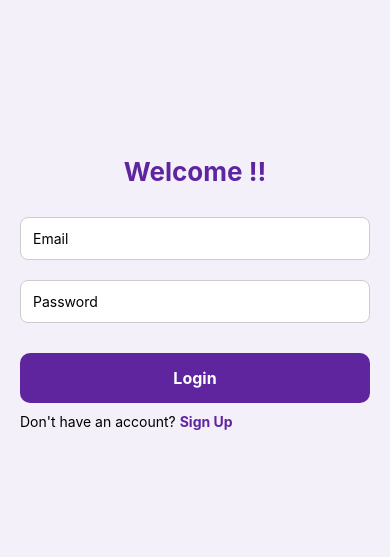
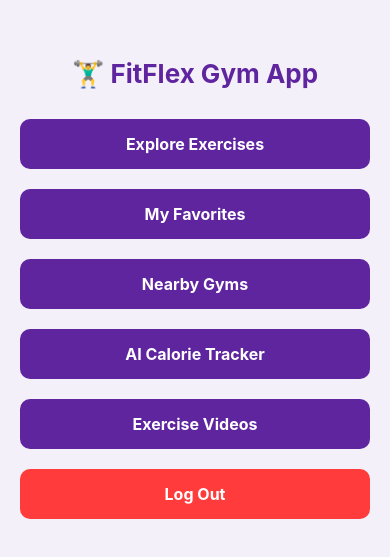
Before and after one commit to robua221/FitFlexApp, a React Native app: screen /Home in a window 390 px wide. Shown: the part 129-686 px from the top of the page. Built offline with nearby package versions, Linux system fonts and the light colour scheme; no server answers.

Commit message:
remove maintabs

```diff
--- a/navigation/AppNavigator.js
+++ b/navigation/AppNavigator.js
@@ -2,12 +2,14 @@ import React from 'react';
 import { NavigationContainer } from '@react-navigation/native';
 import { createStackNavigator } from '@react-navigation/stack';
 
+import HomeScreen from '../screens/HomeScreen';
+import ExploreScreen from '../screens/ExploreScreen';
+import FavoritesScreen from '../screens/FavoritesScreen';
+import NearbyGymsScreen from '../screens/NearbyGymsScreen';
+import AIAssistant from '../screens/AIAssistant';
+import ExerciseVideosScreen from '../screens/ExerciseVideosScreen';
 import LoginScreen from '../screens/LoginScreen';
 import SignupScreen from '../screens/SignupScreen';
-import MainTabs from './MainTabs';
-import AIAssistant from '../screens/AIAssistant';
-import ExerciseVideosScreen from '../screens/ExerciseVideosScreen';
-import ExploreScreen from '../screens/ExploreScreen'; // optional
 
 const Stack = createStackNavigator();
 
@@ -16,14 +18,22 @@ export default function AppNavigator() {
     <NavigationContainer>
       <Stack.Navigator
         initialRouteName="Login"
-        screenOptions={{ headerShown: false }} // hides all headers globally
+        screenOptions={{
+          headerShown: false,   // No header on any screen
+          gestureEnabled: true,  // Enable swipe gestures
+        }}
       >
+        {/* Authentication */}
         <Stack.Screen name="Login" component={LoginScreen} />
         <Stack.Screen name="Signup" component={SignupScreen} />
-        <Stack.Screen name="MainTabs" component={MainTabs} />
+
+        {/* Main Screens */}
+        <Stack.Screen name="Home" component={HomeScreen} />
+        <Stack.Screen name="Explore" component={ExploreScreen} />
+        <Stack.Screen name="Favorites" component={FavoritesScreen} />
+        <Stack.Screen name="NearbyGyms" component={NearbyGymsScreen} />
         <Stack.Screen name="AIAssistant" component={AIAssistant} />
         <Stack.Screen name="ExerciseVideos" component={ExerciseVideosScreen} />
-        <Stack.Screen name="Explore" component={ExploreScreen} />
       </Stack.Navigator>
     </NavigationContainer>
   );
--- a/screens/AIAssistant.js
+++ b/screens/AIAssistant.js
@@ -39,7 +39,7 @@ export default function AIAssistant() {
 
   return (
     <ScrollView style={styles.container} contentContainerStyle={{ paddingBottom: 50 }}>
-      <Text style={styles.title}>🍎 AI Calorie Tracker</Text>
+      <Text style={styles.title}>🍎 AI Assistant</Text>
       <TextInput
         placeholder="Type your meal or workout..."
         placeholderTextColor="#aaa"
--- a/screens/ExerciseVideosScreen.js
+++ b/screens/ExerciseVideosScreen.js
@@ -51,7 +51,7 @@ export default function ExerciseVideosScreen({ route }) {
       ) : (
         <>
           <TouchableOpacity style={styles.backButton} onPress={resetSearch}>
-            <Text style={{ color: '#fff', fontWeight: 'bold' }}>← Back</Text>
+            <Text style={{ color: '#fff', fontWeight: 'bold'  }}>← Back</Text>
           </TouchableOpacity>
           <WebView
             source={{ uri: url }}
@@ -66,7 +66,7 @@ export default function ExerciseVideosScreen({ route }) {
 }
 
 const styles = StyleSheet.create({
-  container: { flex: 1, backgroundColor: COLORS.background, padding: 20 },
+  container: { flex: 1, backgroundColor: COLORS.background, padding: 20 , marginTop:30},
   input: {
     backgroundColor: '#222',
     color: '#fff',
@@ -85,7 +85,8 @@ const styles = StyleSheet.create({
     backgroundColor: '#6E44FF',
     padding: 10,
     borderRadius: 8,
-    alignItems: 'center',
+    alignItems: 'flex-start',
     marginBottom: 10,
+    marginTop:20
   },
 });
--- a/screens/ExploreScreen.js
+++ b/screens/ExploreScreen.js
@@ -6,7 +6,6 @@ import { COLORS } from '../utils/theme';
 import { addFavorite, removeFavorite, getFavoritesByUser } from '../utils/firebaseUtils';
 import { auth } from '../firebase/config';
 import { SafeAreaView } from 'react-native-safe-area-context';
-import { useFocusEffect } from '@react-navigation/native';
 
 export default function ExploreScreen() {
   const [loading, setLoading] = useState(true);
@@ -15,31 +14,20 @@ export default function ExploreScreen() {
   const [search, setSearch] = useState("");
   const user = auth.currentUser;
 
-  // Fetch exercises only once
   useEffect(() => {
     const loadData = async () => {
       const data = await fetchExercises();
       setExercises(data);
       setLoading(false);
+
+      if (user?.uid) {
+        const favsData = await getFavoritesByUser(user.uid);
+        setFavs(favsData);
+      }
     };
     loadData();
   }, []);
 
-  // Refresh favorites whenever screen comes into focus
-  useFocusEffect(
-    React.useCallback(() => {
-      if (!user?.uid) return;
-
-      const fetchFavs = async () => {
-        const favsData = await getFavoritesByUser(user.uid);
-        setFavs(favsData);
-      };
-
-      fetchFavs();
-    }, [])
-  );
-
-  // Toggle add/remove favorite safely
   const toggleFavorite = async (item) => {
     if (!user?.uid) return;
 
@@ -63,19 +51,15 @@ export default function ExploreScreen() {
     }
   };
 
-  // Filter exercises by search term (case-insensitive)
   const filteredExercises = exercises.filter((item) =>
     item.bodyPart.toLowerCase().includes(search.toLowerCase()) ||
     item.name.toLowerCase().includes(search.toLowerCase())
   );
 
-  if (loading) {
-    return <ActivityIndicator size="large" color={COLORS.primary} style={{ flex: 1 }} />;
-  }
+  if (loading) return <ActivityIndicator size="large" color={COLORS.primary} style={{ flex: 1 }} />;
 
   return (
     <SafeAreaView style={{ flex: 1, backgroundColor: COLORS.background, padding: 15 }}>
-      {/* Search Bar */}
       <TextInput
         placeholder="Search exercises (e.g., abs, push-up)..."
         placeholderTextColor="#999"
@@ -84,7 +68,6 @@ export default function ExploreScreen() {
         style={styles.searchBar}
       />
 
-      {/* Exercise List */}
       <FlatList
         data={filteredExercises}
         keyExtractor={(item) => item.id.toString()}
--- a/screens/HomeScreen.js
+++ b/screens/HomeScreen.js
@@ -27,16 +27,11 @@ export default function HomeScreen({ navigation }) {
         <Text style={FONTS.button}>Nearby Gyms</Text>
       </TouchableOpacity>
 
-      {/* New AI Assistant button */}
       <TouchableOpacity style={styles.button} onPress={() => navigation.navigate('AIAssistant')}>
         <Text style={FONTS.button}>AI Calorie Tracker</Text>
       </TouchableOpacity>
 
-      {/* New Exercise Videos button */}
-      <TouchableOpacity
-        style={styles.button}
-        onPress={() => navigation.navigate('ExerciseVideos', { bodyPart: '' })}
-      >
+      <TouchableOpacity style={styles.button} onPress={() => navigation.navigate('ExerciseVideos')}>
         <Text style={FONTS.button}>Exercise Videos</Text>
       </TouchableOpacity>
 
@@ -49,5 +44,5 @@ export default function HomeScreen({ navigation }) {
 
 const styles = StyleSheet.create({
   container: { flex: 1, justifyContent: 'center', padding: 20, backgroundColor: COLORS.background },
-  button: { backgroundColor: COLORS.primary, padding: 15, borderRadius: 10, alignItems: 'center', marginVertical: 10 },
+  button: { backgroundColor: COLORS.primary, padding: 15, borderRadius: 10, alignItems: 'center', marginVertical: 10 }
 });
--- a/screens/LoginScreen.js
+++ b/screens/LoginScreen.js
@@ -11,7 +11,7 @@ export default function LoginScreen({ navigation }) {
   const handleLogin = async () => {
     try {
       await signInWithEmailAndPassword(auth, email, password);
-      navigation.replace('MainTabs');
+      navigation.replace('Home');
     } catch (error) {
       Alert.alert("Login Error", error.message);
     }
--- a/screens/SignupScreen.js
+++ b/screens/SignupScreen.js
@@ -11,7 +11,9 @@ export default function SignupScreen({ navigation }) {
   const handleSignup = async () => {
     try {
       await createUserWithEmailAndPassword(auth, email, password);
-      navigation.replace('MainTabs');
+      Alert.alert("User account created successfully !!", );
+      navigation.replace('Login');
+
     } catch (error) {
       Alert.alert("Signup Error", error.message);
       console.log(error)
```
